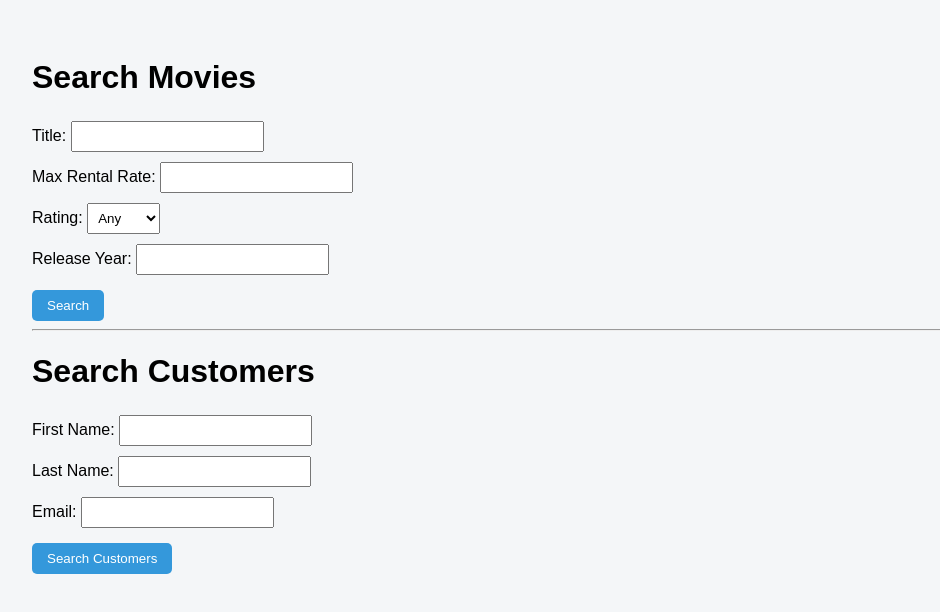
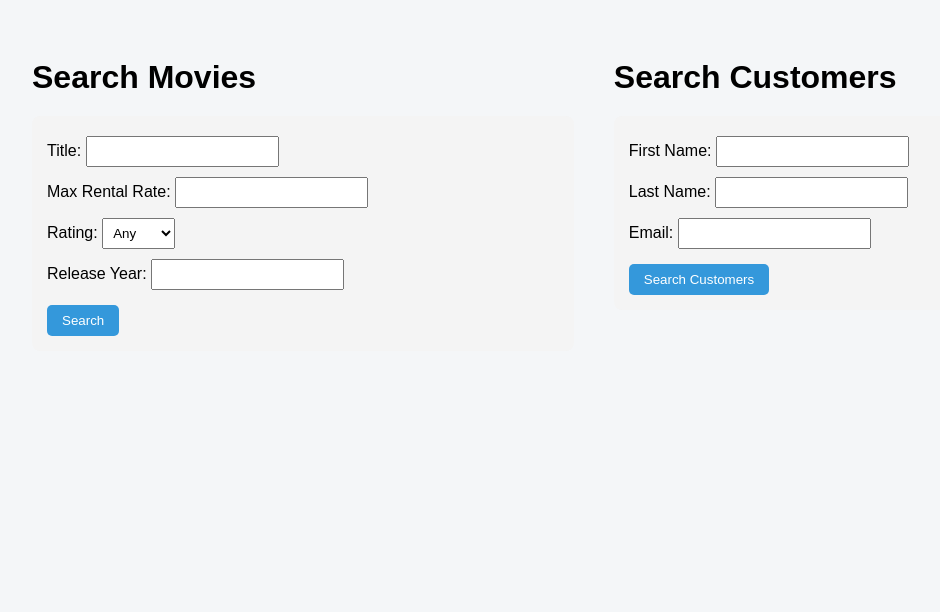
Before and after one commit to IsmaeelGoraya/dvd-rental, a website: page index.html in a window 1280 px wide. Shown: the whole page, without its empty margins (6-946 px from the left). Drawn offline with Linux system fonts and the light colour scheme.

Commit message:
Styles form to make them next to each other

```diff
--- a/index.html
+++ b/index.html
@@ -6,6 +6,9 @@
     <link rel="stylesheet" href="styles.css">
 </head>
 <body>
+    <div class="forms-container">
+
+        <div class="form-box">
             <h1>Search Movies</h1>
             <form id="searchForm">
                 <label>Title: <input type="text" name="title"></label><br>
@@ -26,27 +29,20 @@
                 <button type="submit">Search</button>
             </form>
             <div id="results"></div>
+        </div>
 
-    <hr>
-
+        <div class="form-box">
             <h1>Search Customers</h1>
             <form id="customerSearchForm">
-        <label>First Name:
-            <input type="text" name="firstName">
-        </label><br>
-
-        <label>Last Name:
-            <input type="text" name="lastName">
-        </label><br>
-
-        <label>Email:
-            <input type="text" name="email">
-        </label><br>
-
+                <label>First Name: <input type="text" name="firstName"></label><br>
+                <label>Last Name: <input type="text" name="lastName"></label><br>
+                <label>Email: <input type="text" name="email"></label><br>
                 <button type="submit">Search Customers</button>
             </form>
+            <div id="customerResults"></div>
+        </div>
 
-    <div id="customerResults"></div>
+    </div>
 
     <script>
         document.getElementById('searchForm').onsubmit = async function(event) {
--- a/styles.css
+++ b/styles.css
@@ -50,3 +50,19 @@ body {
     padding: 6px;
     margin: 5px 0;
   }
+
+  .forms-container {
+    display: flex;
+    gap: 40px;              /* space between forms */
+    align-items: flex-start;
+}
+
+.form-box {
+    width: 45%;
+}
+
+form {
+    background: #f4f4f4;
+    padding: 15px;
+    border-radius: 8px;
+}
```
Lines whose indentation alone changed are shown as unchanged.
